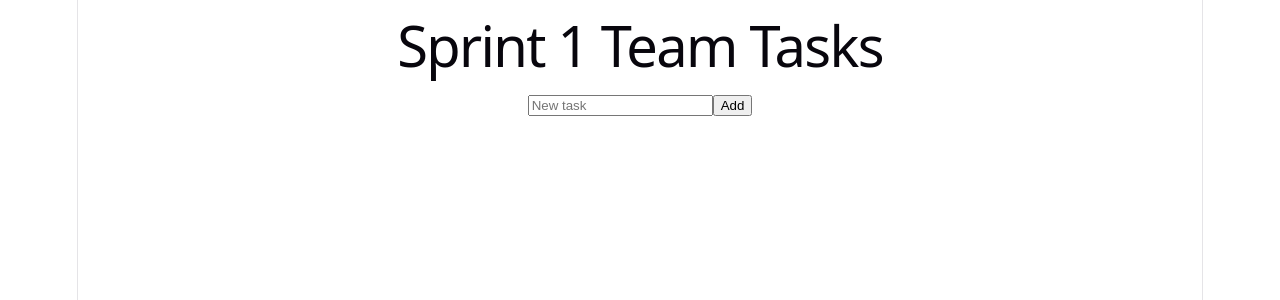
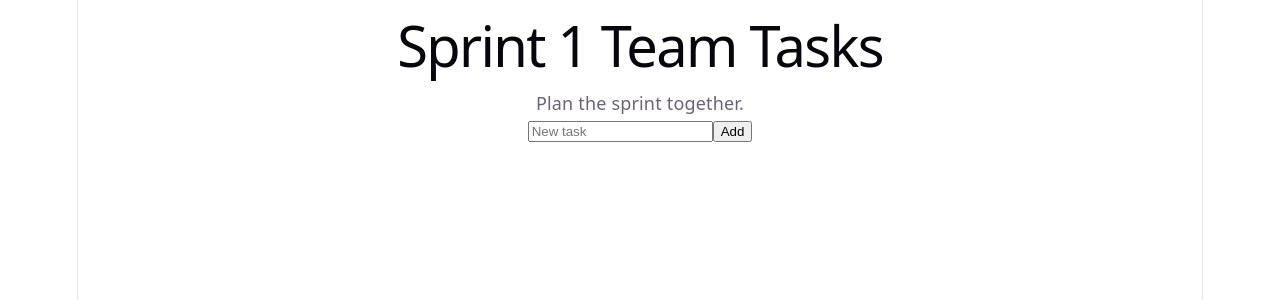
Before and after one commit to RohanLakade/task-board, a React (Vite) app: page / in a window 1280 px wide. Shown: the top 300 px of the page. Built offline with nearby package versions, Linux system fonts and the light colour scheme.

Commit message:
feat: add subtitle under heading (#4)

```diff
--- a/src/App.jsx
+++ b/src/App.jsx
@@ -15,6 +15,7 @@ export default function App() {
   return (
     <main>
       <h1>Sprint 1 Team Tasks</h1>
+      <p>Plan the sprint together.</p>
 
       <form onSubmit={addTask}>
         <input
```
